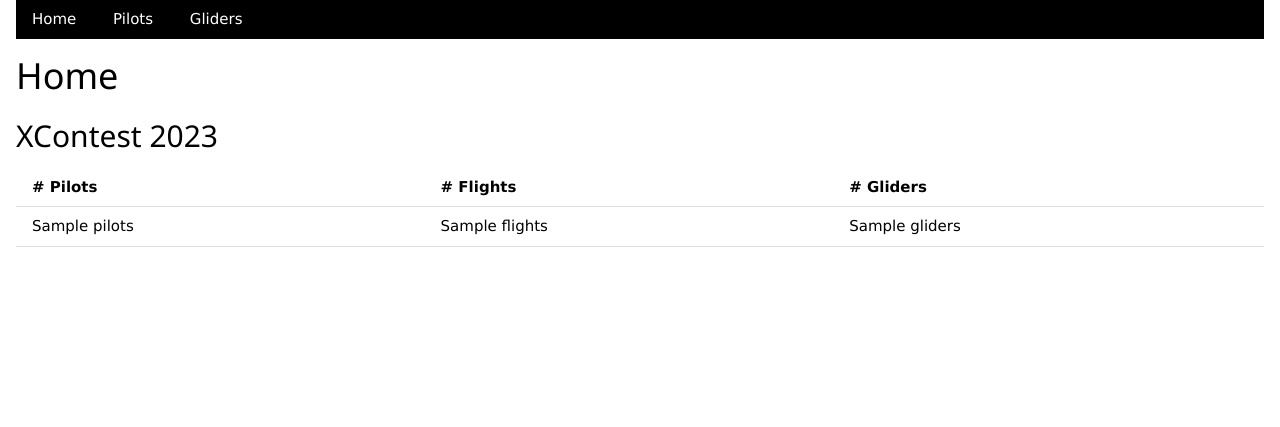
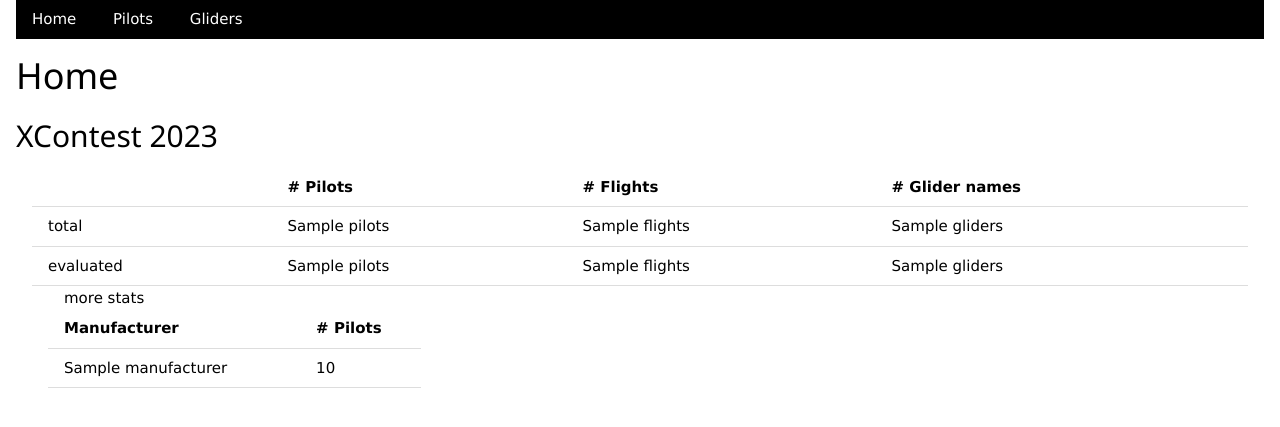
Before and after one commit to rappakos/paraglider-stats, a Python web app: template glider_stats_app/templates/index.html in a window 1280 px wide. Shown: the top 427 px of the page. Run offline with Jinja, Linux system fonts and the light colour scheme; the template is opened without the code that fills it: most values are stand-ins (such as "Sample title", 1, 10 or a date in 2020).

Commit message:
glider stats - manufacturers

```diff
--- a/glider_stats_app/templates/index.html
+++ b/glider_stats_app/templates/index.html
@@ -5,18 +5,48 @@
 
 {% block content %}
 <h2>XContest 2023</h2>
-
+<div class="w3-container">
     <table class="w3-table w3-bordered">
         <tr>
+            <th></th>
             <th># Pilots</th>
             <th># Flights</th>
-        <th># Gliders</th>
+            <th># Glider names</th>
         </tr>
         <tr>
-        <td>{{ pilots }}</td>
-        <td>{{ flights }}</td>
-        <td>{{ gliders }}</td>
+            <td>total</td>
+            <td>{{ total.pilots }}</td>
+            <td>{{ total.flights }}</td>
+            <td>{{ total.gliders }}</td>
+        </tr>
+        <tr>
+            <td>evaluated</td>
+            <td>{{ evaluated.pilots }}</td>
+            <td>{{ evaluated.flights }}</td>
+            <td>{{ evaluated.gliders }}</td>
         </tr>
     </table>
+</div>
+<div class="w3-container">
+    <div class="w3-container w3-third">
+    {% if manufacturers %}
+    <table class="w3-table w3-bordered">
+        <tr>
+            <th>Manufacturer</th>
+            <th># Pilots</th>
+        </tr>
+        {% for entry in manufacturers %}
+            <tr>
+                <td>{{ entry.manufacturer }}</td>
+                <td>{{ entry.sum }}</td>
+            </tr>
+        {% endfor %}
+    {% endif %}
+    </div>
+
+    <div class="w3-container w3-third">
+        more stats
+    </div>
+</div>
 
 {% endblock %}
```
Also changed, not shown: glider_stats_app/db.py (+47 -0 lines), glider_stats_app/views.py (+19 -3 lines). Lines whose indentation alone changed are shown as unchanged.
